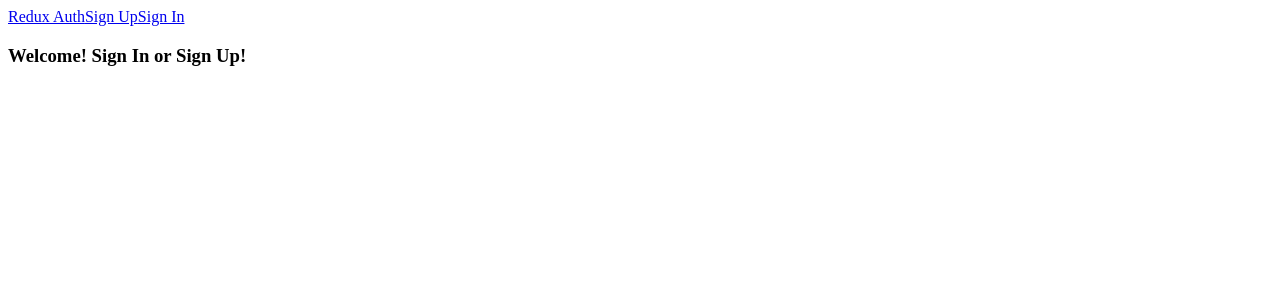
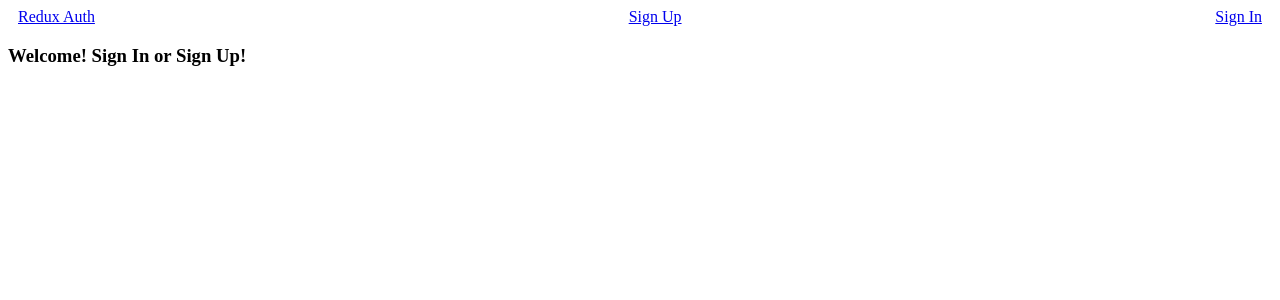
Before and after one commit to dotexe0/authentication-app, a React (Create React App) app in the folder client/: page / in a window 1280 px wide. Shown: the top 300 px of the page. Built offline with nearby package versions, Linux system fonts and the light colour scheme.

Commit message:
some basic styling, still ugly, but the point is functionality

```diff
--- a/client/src/components/Header.js
+++ b/client/src/components/Header.js
@@ -1,6 +1,8 @@
 import React, { Component } from 'react'
 import { Link } from 'react-router-dom'
 import { connect } from 'react-redux'
+
+import './HeaderStyle.css'
 
 class Header extends Component {
 renderLinks() {
@@ -23,7 +25,7 @@ renderLinks() {
 
   render() {
     return (
-      <div>
+      <div className="header">
         <Link to="/">Redux Auth</Link>
         {this.renderLinks()}
       </div>
--- /dev/null
+++ b/client/src/components/HeaderStyle.css
@@ -0,0 +1,8 @@
+.header {
+    display: flex;
+    justify-content: space-between;
+}
+
+.header a {
+    margin: 0 10px;
+}
```
